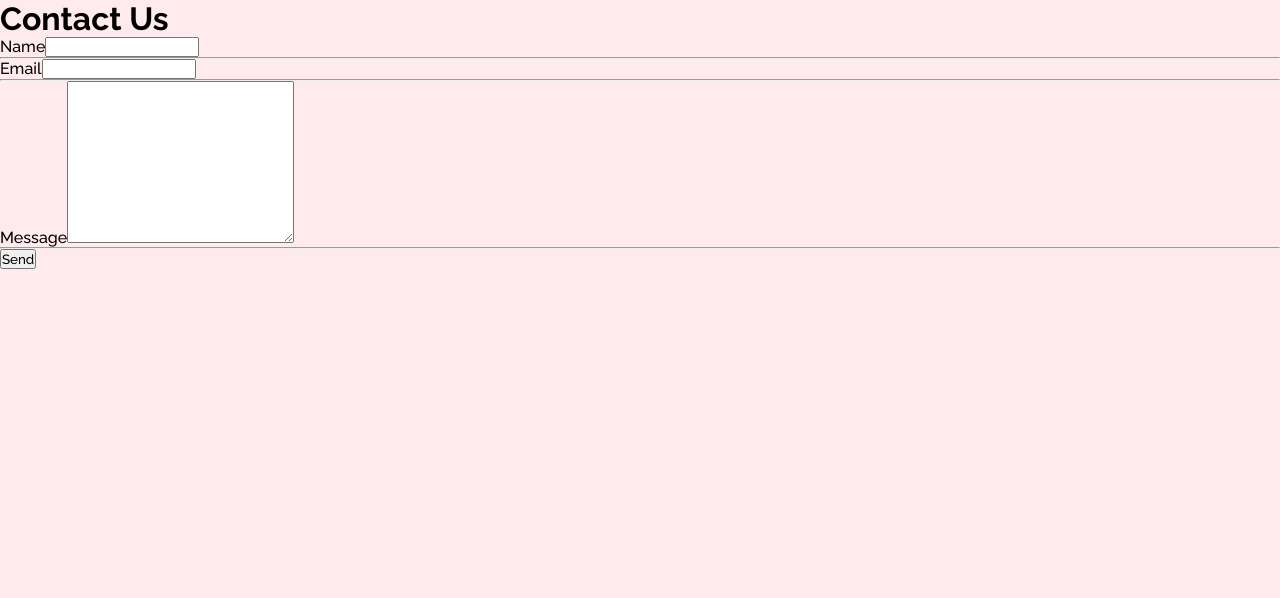
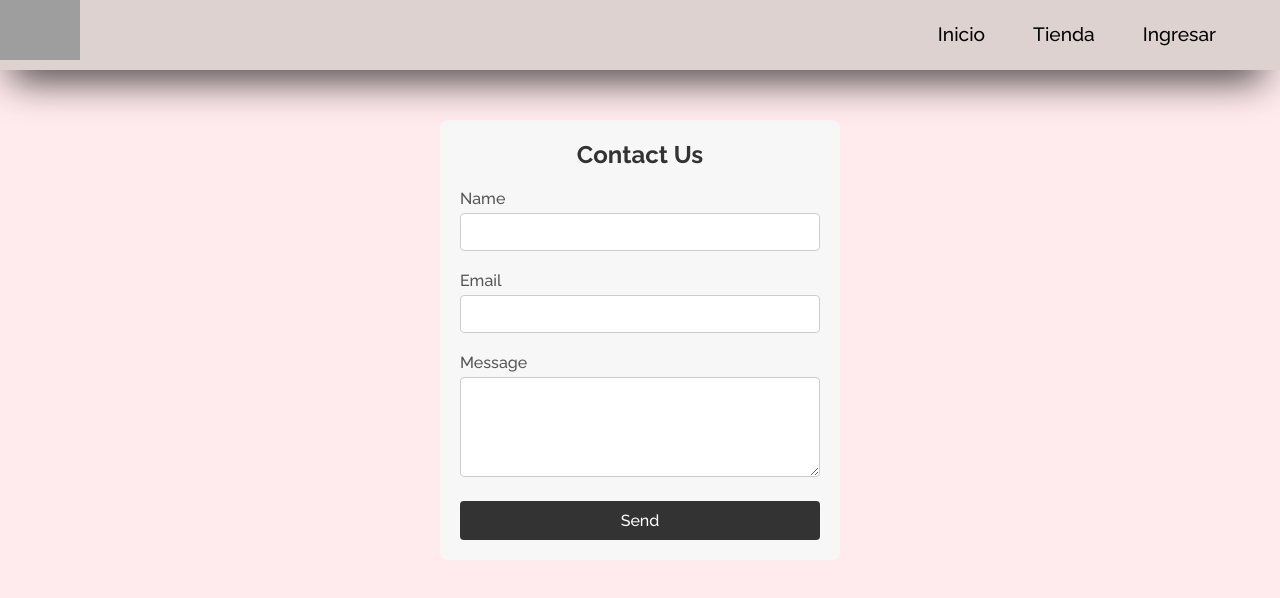
Before and after one commit to FranSanabri/Bebidas-App, a React (Create React App) app: page /contactus in a window 1280 px wide. Shown: the top 598 px of the page. Built offline with nearby package versions, Linux system fonts and the light colour scheme; grey boxes are pictures that could not be loaded.

Commit message:
Pf-contactus

```diff
--- a/src/components/Footer/Footer.jsx
+++ b/src/components/Footer/Footer.jsx
@@ -1,7 +1,13 @@
-import React from 'react';
+import { useState } from 'react';
 import './Footer.css';
+import { NavLink } from 'react-router-dom';
 
 function Footer() {
+  const [click, setClick] = useState(false);
+  const handleClick = () => {
+    setClick(!click);
+  };
+
   return (
     <footer className="footer-container">
       <div className="container mx-auto py-10 px-4">
@@ -12,7 +18,15 @@ function Footer() {
           </div>
           <div className="footer-item">
             <h2 className="footer-title">Contactos</h2>
-            <p className="footer-text">Participantes de este proyecto</p>
+            <NavLink
+              exact
+              to="/contactus"
+              activeClassName="active"
+              className="nav-links"
+              onClick={handleClick}
+            >
+              Comunicate con nosotros
+            </NavLink>
           </div>
         </div>
       </div>
--- /dev/null
+++ b/src/components/pages/ContactUs/ContactUs.css
@@ -0,0 +1,94 @@
+.contact-form {
+    max-width: 400px;
+    margin: 0 auto;
+    padding: 20px;
+    background-color: #f7f7f7;
+    border-radius: 8px;
+    margin-top: 50px;
+  }
+
+  .form-title {
+    text-align: center;
+    margin-bottom: 20px;
+    font-size: 24px;
+    color: #333;
+  }
+
+  .form-group {
+    margin-bottom: 20px;
+  }
+
+  label {
+    display: block;
+    margin-bottom: 5px;
+    font-size: 16px;
+    color: #555;
+  }
+
+  .form-input,
+  .form-textarea {
+    width: 100%;
+    padding: 10px;
+    border: 1px solid #ccc;
+    border-radius: 4px;
+    font-size: 14px;
+  }
+
+  .form-textarea {
+    resize: vertical;
+    height: 100px;
+  }
+
+  .form-button {
+    display: block;
+    width: 100%;
+    padding: 10px;
+    background-color: #333;
+    color: #fff;
+    border: none;
+    border-radius: 4px;
+    font-size: 16px;
+    cursor: pointer;
+  }
+
+  .form-button:hover {
+    background-color: #555;
+  }
+
+  .modal-overlay {
+    background-color: rgba(0, 0, 0, 0.5);
+    position: fixed;
+    top: 0;
+    left: 0;
+    right: 0;
+    bottom: 0;
+    display: flex;
+    align-items: center;
+    justify-content: center;
+  }
+
+  .modal {
+    background-color: #fff;
+    border-radius: 4px;
+    padding: 20px;
+    max-width: 400px;
+    margin: 0 auto;
+  }
+
+  .modal-content {
+    text-align: center;
+  }
+
+  .modal-button {
+    background-color: #ff9800;
+    color: #fff;
+    border: none;
+    padding: 10px 20px;
+    border-radius: 4px;
+    cursor: pointer;
+    margin-top: 20px;
+  }
+
+  .modal-button:hover {
+    background-color: #f57c00;
+  }
--- a/src/components/pages/ContactUs/ContactUs.jsx
+++ b/src/components/pages/ContactUs/ContactUs.jsx
@@ -1,35 +1,70 @@
-import React from 'react';
+import React, { useState } from 'react';
 import emailjs from '@emailjs/browser';
+import NavBar from '../../Navbar/Navbar';
+import './ContactUs.css';
+import Modal from 'react-modal';
 
  const ContactUs = () => {
+    const [modalIsOpen, setModalIsOpen] = useState(false);
 
   const sendEmail = (event) => {
     event.preventDefault();
 
     emailjs.sendForm('service_cz8zerh','template_0el3e9p',event.target,'myXHIgdyVK0L0BUIi')
-    .then(response => console.log(response))
-    .catch(error => console.log(error))
-  }
+    .then((response) => {
+        console.log(response);
+        setModalIsOpen(true);
+        setTimeout(() => {
+          window.location.reload();
+        }, 1000); // Recargar la página después de 3 segundos (ajusta el tiempo según tus necesidades)
+      })
+      .catch((error) => {
+        console.log(error);
+      });
+  };
+
+  const closeModal = () => {
+    setModalIsOpen(false);
+  };
 
   return (
-    <div className='div-form'>
-      <h1 className='title-form'>Contact Us</h1>
-      <form className='form-mail' onSubmit={sendEmail}>
-        <label>Name</label>
-        <input type="text" name='user_name' />
-        <hr />
+    <div>
+      <NavBar />
+      <div className='contact-form'>
+        <h1 className='form-title'>Contact Us</h1>
+        <form className='form-mail' onSubmit={sendEmail}>
+          <div className='form-group'>
+            <label htmlFor='user_name'>Name</label>
+            <input type="text" id='user_name' name='user_name' className='form-input' />
+          </div>
 
-        <label>Email</label>
-        <input type="email" name='user_email' />
-        <hr />
+          <div className='form-group'>
+            <label htmlFor='user_email'>Email</label>
+            <input type="email" id='user_email' name='user_email' className='form-input' />
+          </div>
 
-        <label>Message</label>
-        <textarea name="user_message" id="" cols="30" rows="10"></textarea>
-        <hr />
-        <button>Send</button>
-      </form>
+          <div className='form-group'>
+            <label htmlFor='user_message'>Message</label>
+            <textarea id='user_message' name="user_message" className='form-textarea' rows="5"></textarea>
+          </div>
+
+          <button type='submit' className='form-button'>Send</button>
+        </form>
+      </div>
+      <Modal
+        isOpen={modalIsOpen}
+        onRequestClose={closeModal}
+        contentLabel="Success Modal"
+        className="modal"
+        overlayClassName="modal-overlay"
+      >
+        <div className="modal-content">
+          <p>Email sent successfully!</p>
+          <button className="modal-button" onClick={closeModal}>Close</button>
+        </div>
+      </Modal>
     </div>
   )
 }
 
-export default ContactUs
+export default ContactUs;
```
